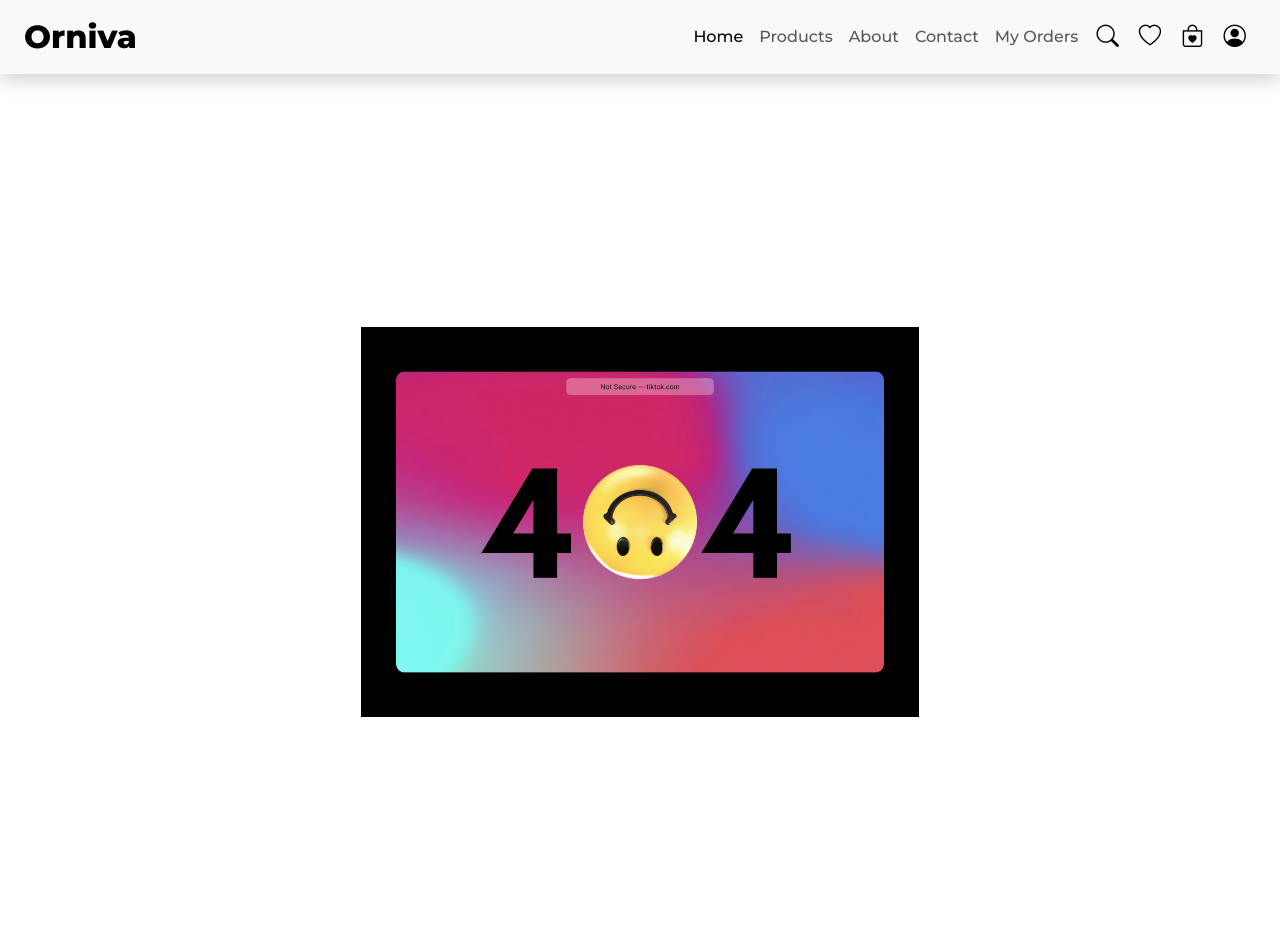
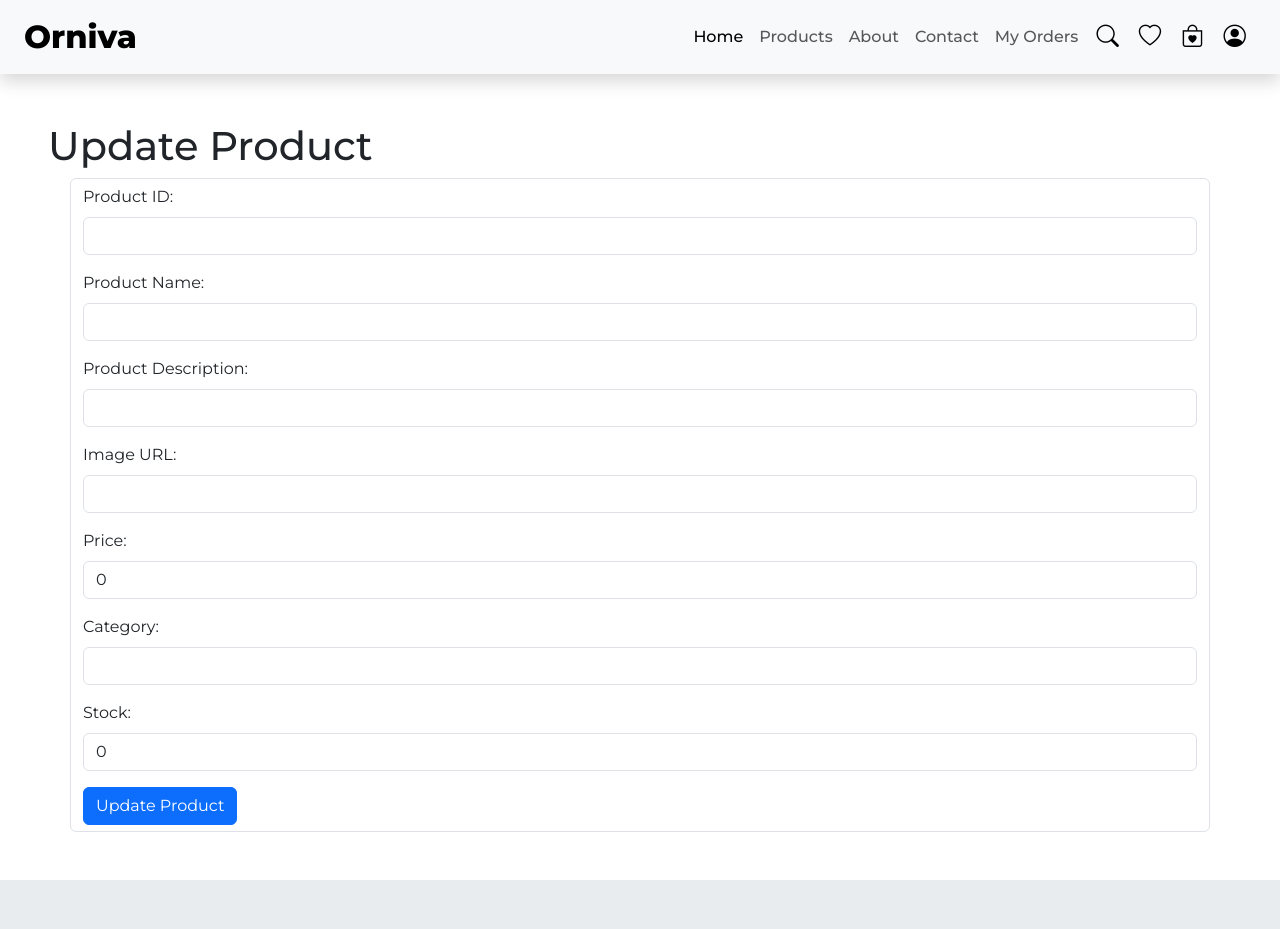
Before and after one commit to kirankumar-Matham96/Angular-e-commerse-app, an Angular app: page /update-product/1 in a window 1280 px wide. Shown: the top 929 px of the page. Built offline with nearby package versions, Linux system fonts and the light colour scheme.

Commit message:
feat: update product page added

```diff
--- a/src/app/add-product/add-product.ts
+++ b/src/app/add-product/add-product.ts
@@ -44,6 +44,7 @@ export class AddProduct {
   });
 
   submitHandle() {
+    try {
       const formValue = this.addProductForm.getRawValue();
       const product: Product = {
         id: formValue.id,
@@ -55,10 +56,15 @@ export class AddProduct {
         stock: formValue.stock,
       };
 
+      console.log('Product details: ', product);
+
       this.productStore.addProduct(product).subscribe(() => {
         this.productStore.loadProducts(); // refresh the list
         this.addProductForm.reset();
         this.router.navigate(['/products']);
       });
+    } catch (error) {
+      console.error('Error adding product: ', error);
     }
   }
+}
--- a/src/app/app.routes.ts
+++ b/src/app/app.routes.ts
@@ -26,6 +26,11 @@ export const routes: Routes = [
     path: 'add-product',
     loadChildren: () =>
       import('./add-product/add-product.routes').then((route) => route.ADD_PRODUCT_ROUTES),
+  },
+  {
+    path: 'update-product/:id',
+    loadChildren: () =>
+      import('./update-product/update-product.routes').then((route) => route.UPDATE_PRODUCT_ROUTES),
   },
   {
     path: 'product/:id',
--- a/src/app/header/header.ts
+++ b/src/app/header/header.ts
@@ -19,9 +19,6 @@ export class Header implements AfterViewInit {
   constructor(private cartStore: CartStore) {
     this.cartItemsCount = this.cartStore.cart$.pipe(
       map((items) => items.reduce((total, item) => total + item?.quantity!, 0)),
-    );
-    console.log(
-      `In Header Constructor -> this.cartItemsCount: ${JSON.stringify(this.cartItemsCount)}`,
     );
   }
 
--- a/src/app/product-details/product-details.html
+++ b/src/app/product-details/product-details.html
@@ -52,8 +52,10 @@
           <button class="btn btn-primary me-3" (click)="addToCart()" [disabled]="isInCart">
             {{ isInCart ? 'Already in Cart' : 'Add to Cart' }}
           </button>
-
           <button class="btn btn-outline-danger" (click)="addToWishList()">♥ Wishlist</button>
+          <button class="btn btn-outline-warning" (click)="updateProduct(product.id)">
+            🖋 Update
+          </button>
         </div>
       </div>
     </div>
--- a/src/app/product-details/product-details.ts
+++ b/src/app/product-details/product-details.ts
@@ -88,4 +88,9 @@ export class ProductDetails implements OnInit {
 
     this.reviews = sampleReviews.slice(0, 3);
   }
+
+  updateProduct(id: string) {
+    // redirect to update product page
+    this.router.navigate(['/update-product', id]);
+  }
 }
--- a/src/app/services/product.store.ts
+++ b/src/app/services/product.store.ts
@@ -23,10 +23,11 @@ export class ProductStore {
   }
 
   addProduct(product: Product) {
+    console.log('Product data in store/service: ', product);
     return this.http.post<Product>('http://localhost:5272/api/products', product);
   }
 
   updateProduct(product: Product) {
-    this.http.put<Product>('http://localhost:5272/api/products', product);
+    return this.http.put<Product>('http://localhost:5272/api/products', product);
   }
 }
--- /dev/null
+++ b/src/app/update-product/update-product.html
@@ -0,0 +1,39 @@
+<h1>Update Product</h1>
+<form class="form-control container" [formGroup]="updateProductForm">
+  <div class="mb-3">
+    <label for="id" class="form-label">Product ID: </label>
+    <input class="form-control" id="id" type="text" formControlName="id" />
+  </div>
+
+  <div class="mb-3">
+    <label for="name" class="form-label">Product Name:</label>
+    <input type="text" id="name" class="form-control" formControlName="name" />
+  </div>
+
+  <div class="mb-3">
+    <label for="description" class="form-label">Product Description:</label>
+    <input type="text" id="description" class="form-control" formControlName="description" />
+  </div>
+
+  <div class="mb-3">
+    <label for="imgUrl" class="form-label">Image URL:</label>
+    <input type="url" id="imgUrl" class="form-control" formControlName="imgUrl" />
+  </div>
+
+  <div class="mb-3">
+    <label for="price" class="form-label">Price:</label>
+    <input type="number" id="price" class="form-control" formControlName="price" />
+  </div>
+
+  <div class="mb-3">
+    <label for="category" class="form-label">Category:</label>
+    <input type="text" id="category" class="form-control" formControlName="category" />
+  </div>
+
+  <div class="mb-3">
+    <label for="stock" class="form-label">Stock:</label>
+    <input type="number" id="stock" class="form-control" formControlName="stock" />
+  </div>
+
+  <button type="submit" class="btn btn-primary" (click)="submitHandle()">Update Product</button>
+</form>
--- /dev/null
+++ b/src/app/update-product/update-product.routes.ts
@@ -0,0 +1,8 @@
+import { Routes } from '@angular/router';
+
+export const UPDATE_PRODUCT_ROUTES: Routes = [
+  {
+    path: '',
+    loadComponent: () => import('./update-product').then((component) => component.UpdateProduct),
+  },
+];
--- /dev/null
+++ b/src/app/update-product/update-product.ts
@@ -0,0 +1,85 @@
+import { Component, OnInit } from '@angular/core';
+import { FormControl, FormGroup, ReactiveFormsModule, Validators } from '@angular/forms';
+import { ProductStore } from '../services/product.store';
+import { ActivatedRoute, Router } from '@angular/router';
+import { Product } from '../interfaces/Product';
+
+@Component({
+  selector: 'app-update-product',
+  imports: [ReactiveFormsModule],
+  templateUrl: './update-product.html',
+  styleUrl: './update-product.css',
+})
+export class UpdateProduct implements OnInit {
+  private product: Product | undefined;
+  updateProductForm!: FormGroup;
+
+  constructor(
+    private productStore: ProductStore,
+    private router: Router,
+    private route: ActivatedRoute,
+  ) {}
+
+  ngOnInit(): void {
+    this.route.paramMap.subscribe((params) => {
+      const id = params.get('id')!;
+
+      this.productStore.products$.subscribe((products: Product[]) => {
+        this.product = products?.find((p: Product) => p.id == id);
+        this.initializeForm();
+      });
+    });
+  }
+
+  private initializeForm(): void {
+    this.updateProductForm = new FormGroup({
+      id: new FormControl<string>(this.product?.id || '', {
+        nonNullable: true,
+        validators: Validators.required,
+      }),
+      name: new FormControl<string>(this.product?.title || '', {
+        nonNullable: true,
+        validators: Validators.required,
+      }),
+      description: new FormControl<string>(this.product?.description || '', {
+        nonNullable: true,
+        validators: [Validators.required, Validators.maxLength(500)],
+      }),
+      imgUrl: new FormControl<string>(this.product?.imageUrl || '', {
+        nonNullable: true,
+        validators: Validators.required,
+      }),
+      price: new FormControl<number>(this.product?.price || 0, {
+        nonNullable: true,
+        validators: [Validators.required, Validators.min(100)],
+      }),
+      category: new FormControl<string>(this.product?.category || '', {
+        nonNullable: true,
+        validators: [Validators.required, Validators.minLength(3)],
+      }),
+      stock: new FormControl<number>(this.product?.stock || 0, {
+        nonNullable: true,
+        validators: [Validators.required, Validators.min(10)],
+      }),
+    });
+  }
+
+  submitHandle() {
+    const formValue = this.updateProductForm.getRawValue();
+    const product: Product = {
+      id: formValue.id,
+      title: formValue.name,
+      description: formValue.description,
+      imageUrl: formValue.imgUrl,
+      price: formValue.price,
+      category: formValue.category,
+      stock: formValue.stock,
+    };
+
+    this.productStore.updateProduct(product).subscribe(() => {
+      this.productStore.loadProducts(); // refresh the list
+      this.updateProductForm.reset();
+      this.router.navigate(['/products']);
+    });
+  }
+}
```
Also changed, not shown: src/app/update-product/update-product.css (added), 1 other file (tests, documents, lock files or other folders). Lines whose indentation alone changed are shown as unchanged.
